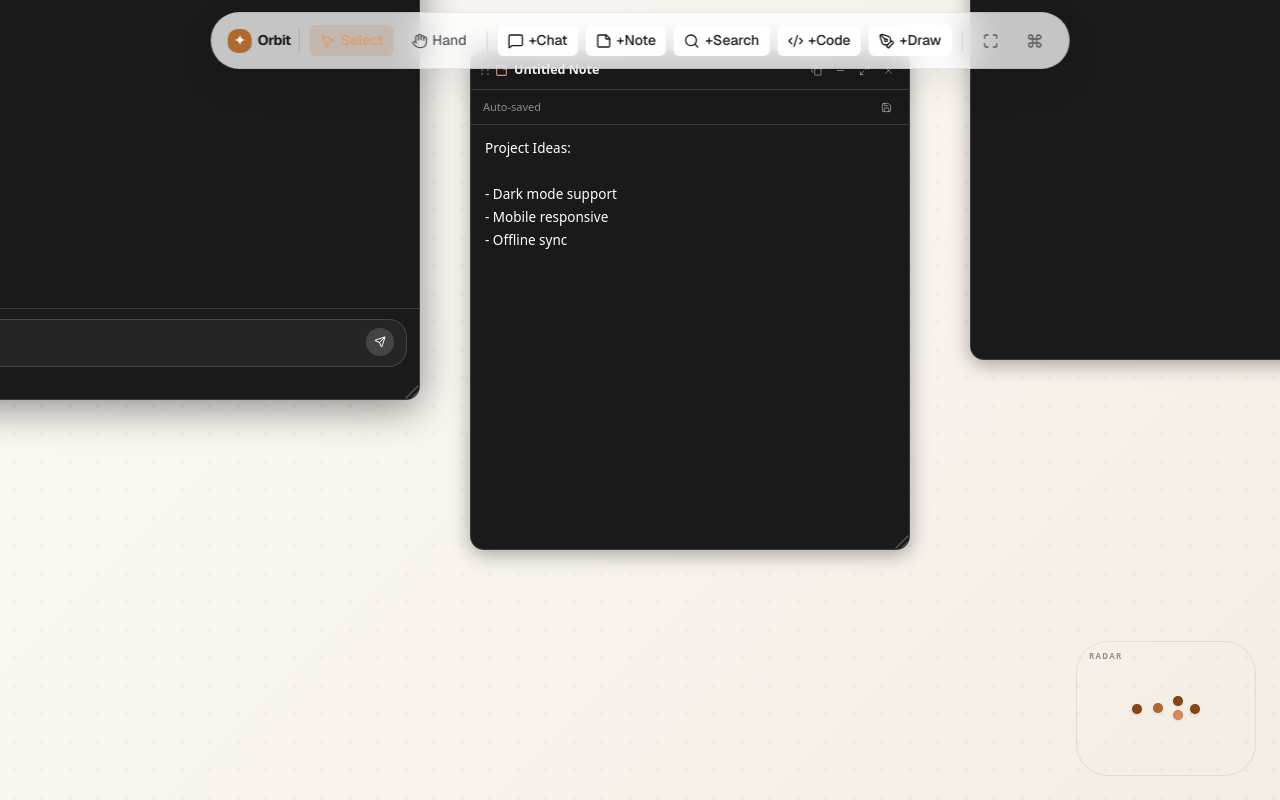
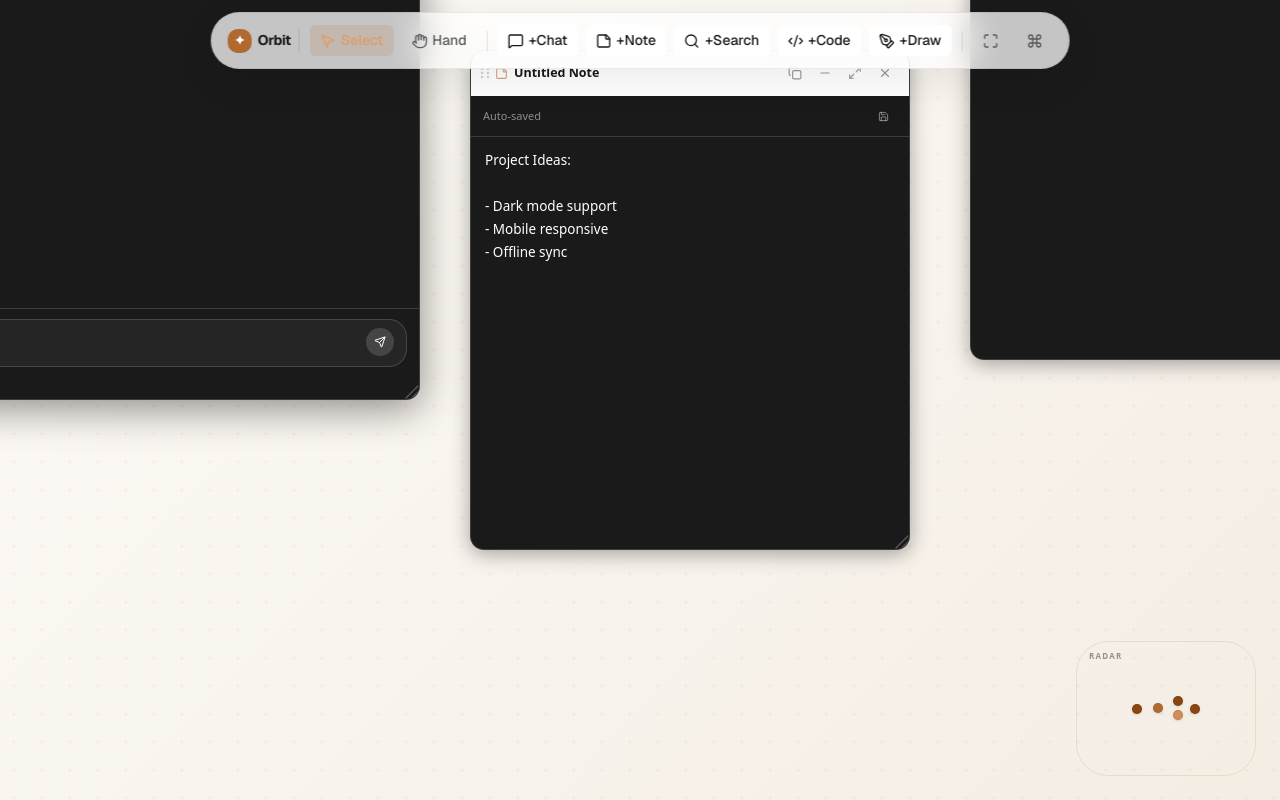
Before and after one commit to Aadi-110i/FlexiAi, a Next.js app: page /workspace in a window 1280 px wide. Built offline with nearby package versions, Linux system fonts and the light colour scheme; a web font is replaced by a local one.

Commit message:
Update container headers to white background with black text, increase control button size

```diff
--- a/app/_components/containers/ContainerShell.tsx
+++ b/app/_components/containers/ContainerShell.tsx
@@ -345,6 +345,13 @@ function ContainerHeader({
       onPointerDown={onHeaderPointerDown}
       onPointerMove={onHeaderPointerMove}
       onPointerUp={onHeaderPointerUp}
+      style={{
+        background: "#ffffff",
+        color: "#1A1A1A",
+        "--text-primary": "#1A1A1A",
+        "--text-secondary": "#666666",
+        "--text-muted": "#999999",
+      } as React.CSSProperties}
     >
       {/* Drag grip */}
       <svg width="8" height="14" viewBox="0 0 8 14" fill="none" className="shrink-0 opacity-30">
@@ -389,28 +396,28 @@ function ContainerHeader({
           title="Duplicate"
           onClick={(e) => { e.stopPropagation(); onDuplicate(); }}
         >
-          <Copy size={11} />
+          <Copy size={14} />
         </button>
         <button
           className="control-btn"
           title={isMaximized ? "Restore" : "Minimize"}
           onClick={(e) => { e.stopPropagation(); onMinimize(); }}
         >
-          <Minus size={11} />
+          <Minus size={14} />
         </button>
         <button
           className="control-btn"
           title={isMaximized ? "Restore" : "Maximize"}
           onClick={(e) => { e.stopPropagation(); onMaximize(); }}
         >
-          {isMaximized ? <Minimize2 size={11} /> : <Maximize2 size={11} />}
+          {isMaximized ? <Minimize2 size={14} /> : <Maximize2 size={14} />}
         </button>
         <button
           className="control-btn danger"
           title="Close"
           onClick={(e) => { e.stopPropagation(); onClose(); }}
         >
-          <X size={11} />
+          <X size={14} />
         </button>
       </div>
     </div>
--- a/app/globals.css
+++ b/app/globals.css
@@ -1673,9 +1673,9 @@ body {
   display: flex;
   align-items: center;
   justify-content: center;
-  width: 22px;
-  height: 22px;
-  border-radius: 4px;
+  width: 28px;
+  height: 28px;
+  border-radius: 6px;
   border: none;
   background: transparent;
   color: var(--text-muted);
```
